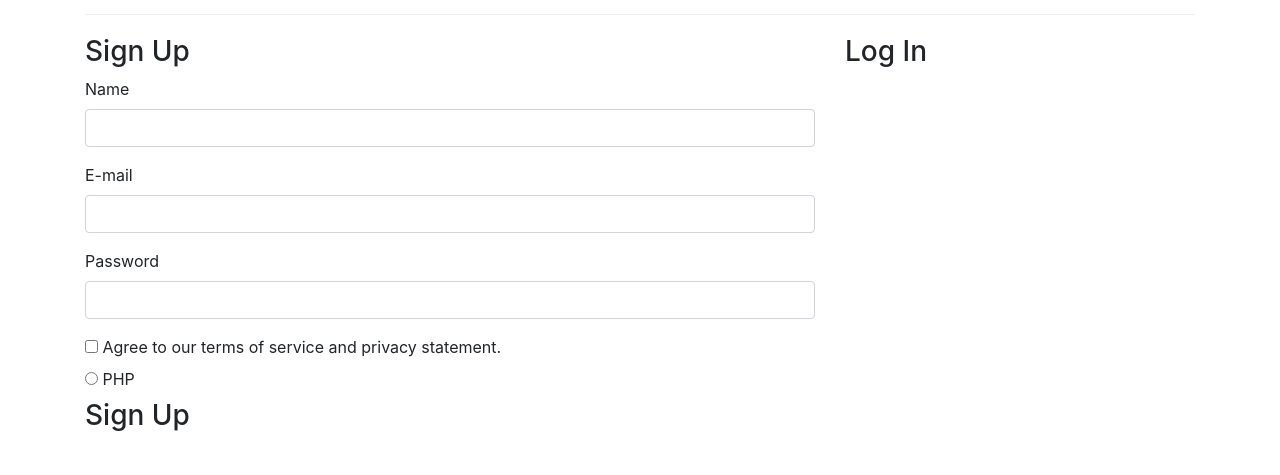
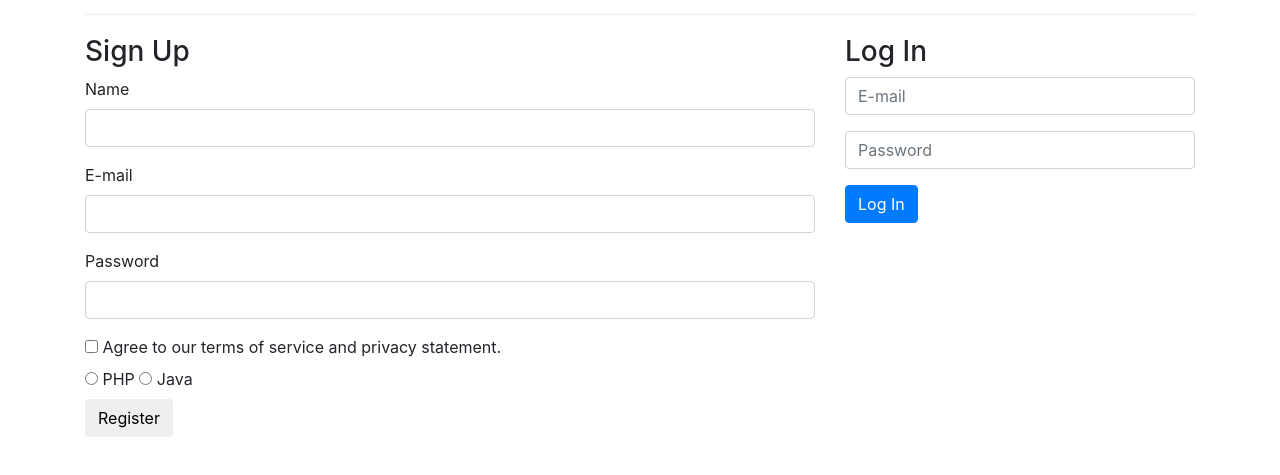
Before and after one commit to outronivaldo/curso-desenvolvimento-web, a plain HTML site: page Bootstrap/version-4.1.3/forms.html in a window 1280 px wide. Shown: the part 91-566 px from the top of the page. Drawn offline with nearby package versions, Linux system fonts and the light colour scheme.

Commit message:
Form's lesson complete

```diff
--- a/Bootstrap/version-4.1.3/forms.html
+++ b/Bootstrap/version-4.1.3/forms.html
@@ -25,7 +25,7 @@
                 <form>
                     <div class="form-group">
                         <label for="name">Name</label>
-                        <input type="text" class="form-control" id="name">
+                        <input type="text" class="form-control" id="name" >
                     </div>
 
                     <div class="form-group">
@@ -46,11 +46,17 @@
 
                     <div class="radio">
                         <label>
-                            <input type="radio"> PHP
+                            <input type="radio" name="options"> PHP
+                        </label>
+
+                        <label>
+                            <input type="radio" name="options"> Java
                         </label>
                     </div>
 
-
+                    <div>
+                        <button type="submit" class="btn btn-default">Register</button>
+                    </div>
 
 
                 </form>
@@ -58,11 +64,19 @@
 
     		<div class="col-sm-4">
     			<h3>Log In</h3>
+                    <div class="form-group">
+                        <input type="email" class="form-control" id="email" placeholder="E-mail">
+                    </div>
+
+                    <div class="form-group">
+                        <input type="password" class="form-control" id="password" placeholder="Password">
+                    </div>
+
+                    <div>
+                        <button type="submit" class="btn btn-primary">Log In</button>
+                    </div>
     		</div>
 
-    		<div class="col-sm-8">
-    			<h3>Sign Up</h3>
-    		</div>
     	</div>
 
     </div>
```
